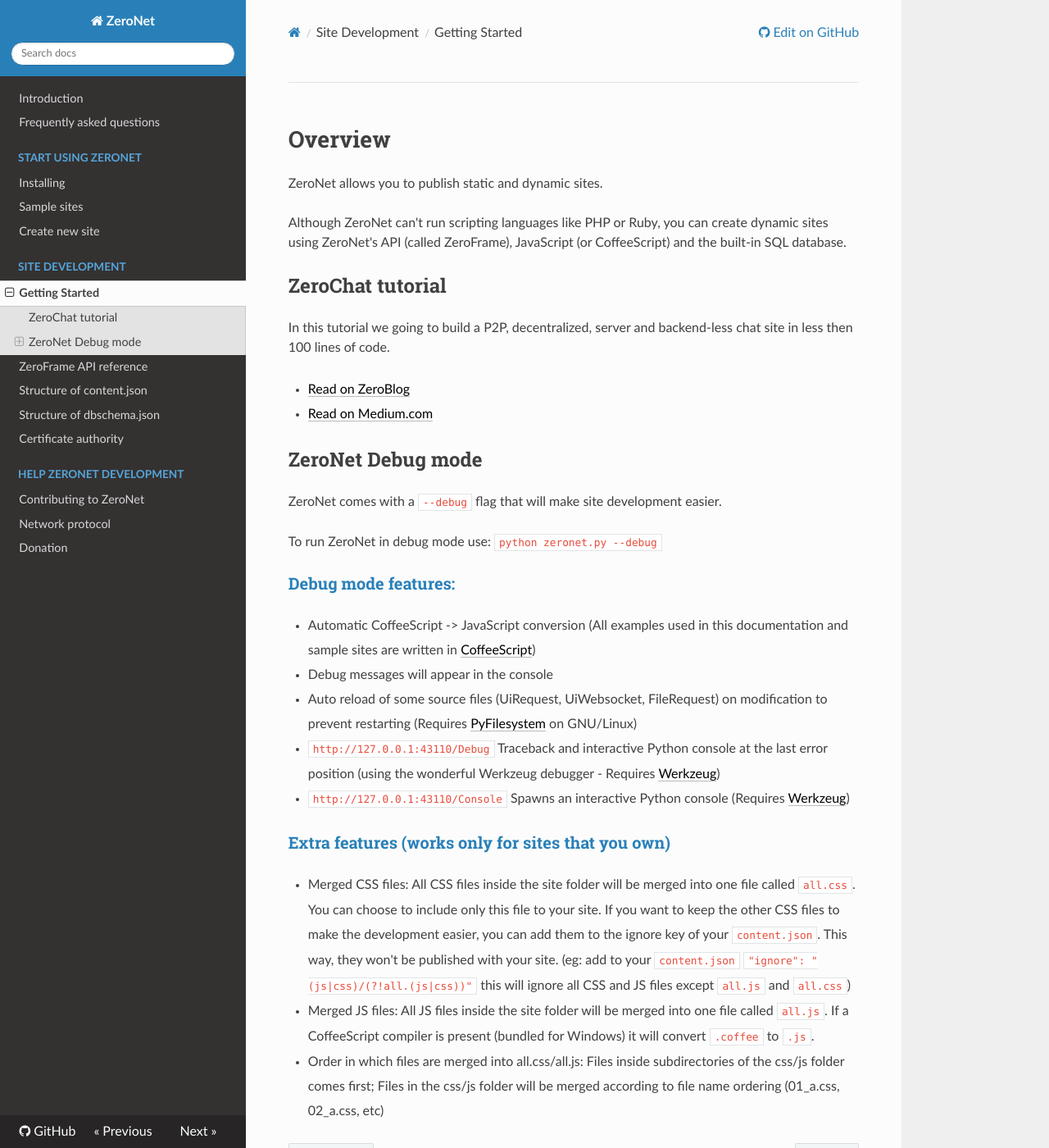
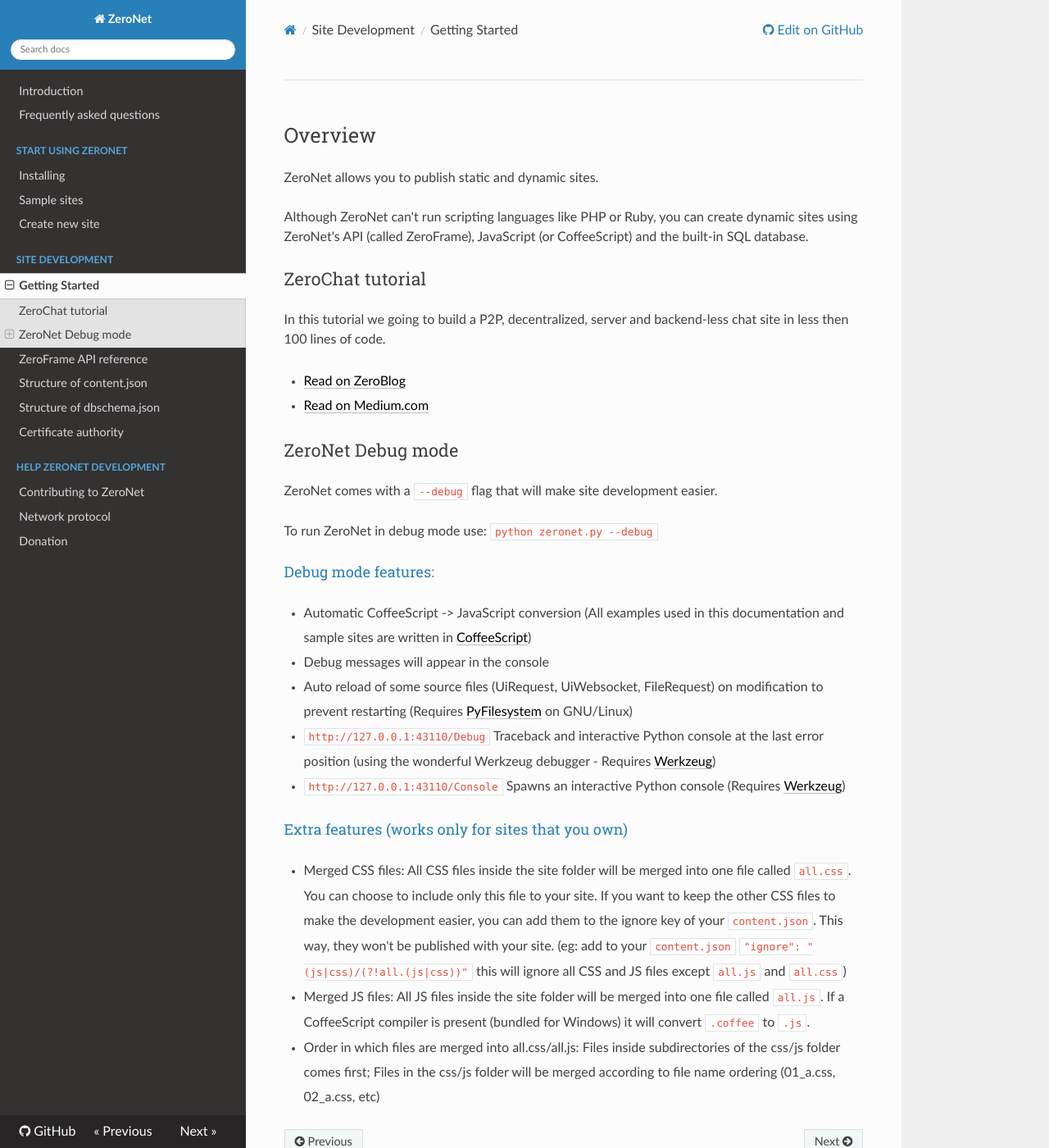
Before and after one commit to HelloZeroNet/Documentation, an MkDocs documentation site: the page built from docs/site_development/getting_started.md, in a window 1280 px wide and 1400 px high. Shown: the whole window at 82% size. Built offline with MkDocs 1.6.1, drawn with Linux system fonts in a browser that asks for light colours; nearby versions of some CDN libraries; comment, search, counter and statistics services are not loaded; old or Windows-style settings are respelled for this version of MkDocs.

Commit message:
Corrections on theme

```diff
--- a/docs/docs.css
+++ b/docs/docs.css
@@ -1,6 +1,10 @@
-.toctree-l3 { margin-left: -12px; }
+.toctree-l2 { margin-left: -12px; }
+.toctree-l3 { margin-left: 0px; }
+.toctree-l4 { margin-left: 12px; }
 .wy-menu-vertical span { padding-top: 20px; text-transform: uppercase; }
 .wy-menu-vertical .subnav a { padding: 0.4045em 1.627em }
+.wy-menu-vertical li ul.subnav ul.subnav { padding-left: inherit; margin-left: -10px; }
+.wy-menu-vertical .subnav li.current > a { padding-left: 1.627em }
 li.toctree-l3:first-child { display: none }
 code { padding: 3px 6px; font-size: 80% !important; border-bottom: 2px solid #e1e4e5; color: black }
 code.hljs { font-size: 90% !important }
@@ -21,7 +25,8 @@
 ul { font-size: 16px }
 
 /* Theme default color is the same color as links; Text using the same color of links is bad usability */
-h3, h4, h5, h6 { color: #2980b9 }
+h1, h2 { font-weight: normal; }
+h3, h4, h5, h6 { color: #2980b9; font-weight: normal; }
 
 .section a { border-bottom: 1px solid #BBB; color: #000 !important }
 .section a:hover { border-bottom: 1px solid #3091d1 }
@@ -35,3 +40,5 @@
 	padding: 10px 15px; display: inline-block; border-radius: 2px; border-bottom: 2px solid #CDBD1E; transition: all 0.5s;
 	background-color: #FFF85F; font-size: 20px; line-height: 31px; background-position: left center
 }
+
+body { font-size: 90%; }
```
